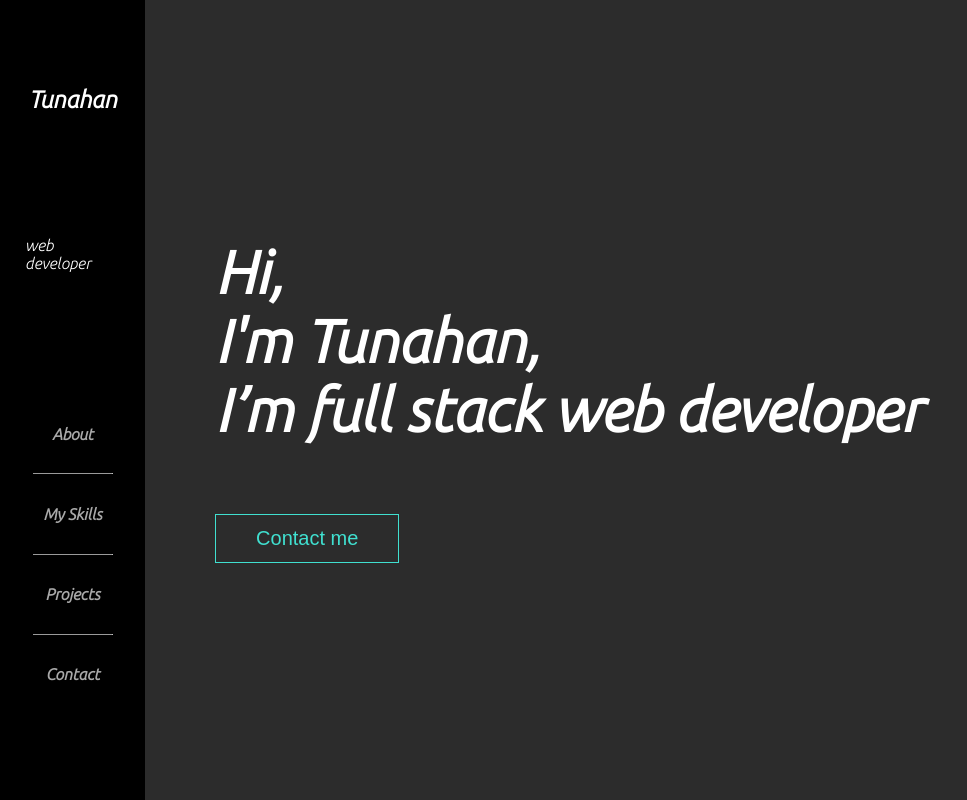
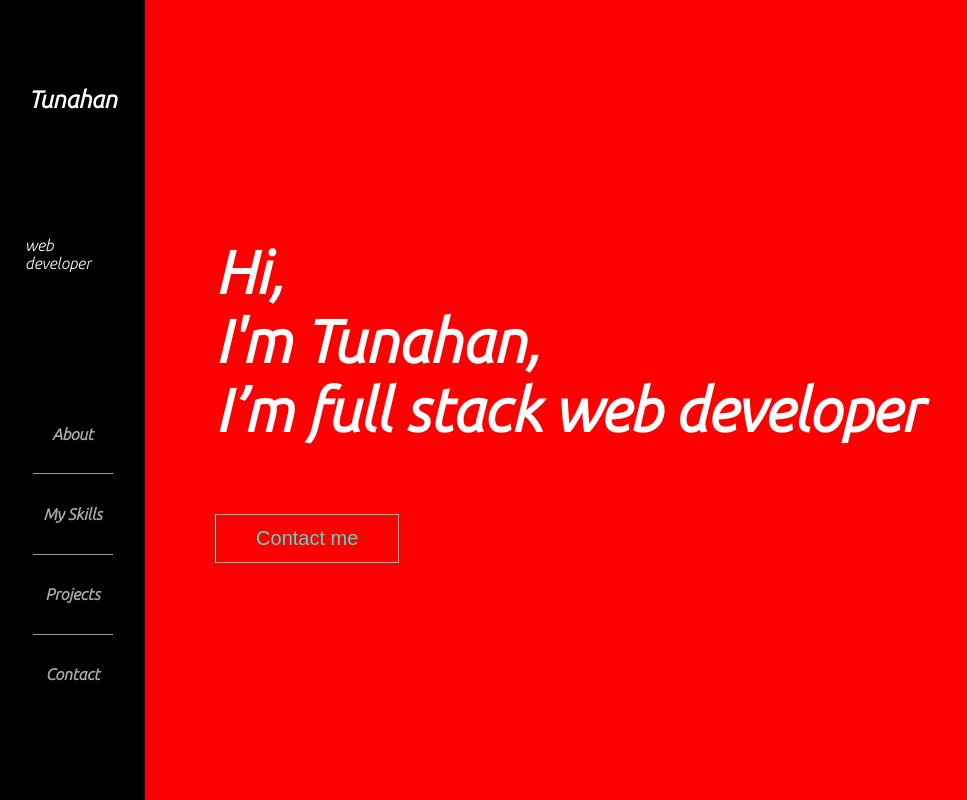
Before and after one commit to tezcanTunahan/cv, a React (Create React App) app: page / in a window 1280 px wide. Shown: the top 800 px of the page, without its empty margins (0-967 px from the left). Built offline with nearby package versions, Linux system fonts and the light colour scheme.

Commit message:
try update

```diff
--- a/src/components/Home/home.css
+++ b/src/components/Home/home.css
@@ -4,7 +4,7 @@
     font-family: 'Kaushan Script', cursive;
     font-family: 'Ubuntu', sans-serif;
     height: 100vh;
-    background-color: rgb(44, 44, 44);
+    background-color: rgb(255, 0, 0);
     color: white;
     align-items: flex-start ;
     justify-content: center ;
```
